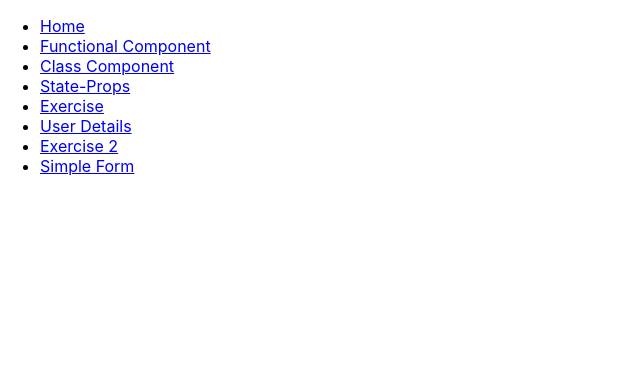
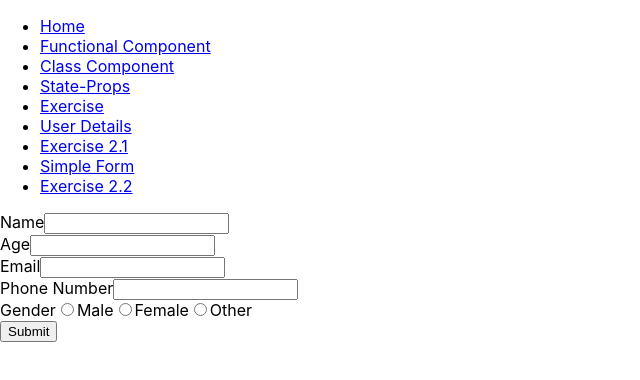
Before and after one commit to nikunjp-tatva/react-training, a React (Create React App) app: page /ex-2.2 in a window 1280 px wide. Shown: the top 380 px of the page, without its empty margins (0-640 px from the left). Built offline with nearby package versions, Linux system fonts and the light colour scheme.

Commit message:
add form using formik

```diff
--- a/package.json
+++ b/package.json
@@ -7,11 +7,13 @@
     "@testing-library/react": "^13.4.0",
     "@testing-library/user-event": "^13.5.0",
     "axios": "^1.6.2",
+    "formik": "^2.4.5",
     "react": "^18.2.0",
     "react-dom": "^18.2.0",
     "react-router-dom": "^6.20.0",
     "react-scripts": "5.0.1",
-    "web-vitals": "^2.1.4"
+    "web-vitals": "^2.1.4",
+    "yup": "^1.3.2"
   },
   "scripts": {
     "start": "react-scripts start",
--- a/src/App.js
+++ b/src/App.js
@@ -7,8 +7,9 @@ import Class from "./pages/Class";
 import StateProps from "./pages/StateProps";
 import NavBar from "./components/functional/NavBar";
 import UserDetails from "./pages/UserDetails";
-import EX2 from "./pages/EX2";
+import EX2_1 from "./pages/EX2_1";
 import FormComponent from "./components/form/FormComponent";
+import EX2_2 from "./pages/EX2_2";
 
 function App() {
   return (
@@ -22,8 +23,9 @@ function App() {
           <Route path="/state-props" element={<StateProps />} />
           <Route path="/ex-5" element={<EX5 />} />
           <Route path="/userDetails" element={<UserDetails />} />
-          <Route path="/ex-2" element={<EX2 />} />
+          <Route path="/ex-2.1" element={<EX2_1 />} />
           <Route path="/form" element={<FormComponent />} />
+          <Route path="/ex-2.2" element={<EX2_2 />} />
         </Routes>
       </div>
     </Router>
--- /dev/null
+++ b/src/components/form/FormikForm.js
@@ -0,0 +1,111 @@
+import React from "react";
+import { Formik, Form, Field, ErrorMessage } from "formik";
+import * as Yup from "yup";
+
+const validationSchema = Yup.object().shape({
+  name: Yup.string().required("Name is required"),
+  age: Yup.number()
+    .required("Age is required")
+    .min(18, "Must be at least 18")
+    .max(100, "Must be at most 100"),
+  email: Yup.string().email("Invalid email").required("Email is required"),
+  phoneNumber: Yup.string()
+    .matches(/^\d{10}$/, "Invalid phone number")
+    .required("Phone number is required"),
+  gender: Yup.string()
+    .oneOf(["male", "female", "other"], "Select gender")
+    .required("Gender is required"),
+});
+
+const initialValues = {
+  name: "",
+  age: "",
+  email: "",
+  gender: "",
+  phoneNumber: "",
+};
+
+const onSubmit = (values, action) => {
+  console.log(values);
+  action.resetForm();
+};
+const FormikForm = () => {
+  return (
+    <>
+      <Formik
+        initialValues={initialValues}
+        validationSchema={validationSchema}
+        onSubmit={onSubmit}
+      >
+        {() => (
+          <Form>
+            <div>
+              <label htmlFor="name">Name</label>
+              <Field type="text" name="name" />
+              <ErrorMessage
+                name="name"
+                component="div"
+                style={{ color: "red" }}
+              />
+            </div>
+
+            <div>
+              <label htmlFor="age">Age</label>
+              <Field type="number" name="age" />
+              <ErrorMessage
+                name="age"
+                component="div"
+                style={{ color: "red" }}
+              />
+            </div>
+
+            <div>
+              <label htmlFor="email">Email</label>
+              <Field type="email" name="email" />
+              <ErrorMessage
+                name="email"
+                component="div"
+                style={{ color: "red" }}
+              />
+            </div>
+
+            <div>
+              <label htmlFor="phoneNumber">Phone Number</label>
+              <Field type="text" name="phoneNumber" />
+              <ErrorMessage
+                name="phoneNumber"
+                component="div"
+                style={{ color: "red" }}
+              />
+            </div>
+
+            <div>
+              <label htmlFor="gender">Gender</label>
+              <label>
+                <Field type="radio" name="gender" value="male" />
+                Male
+              </label>
+              <label>
+                <Field type="radio" name="gender" value="female" />
+                Female
+              </label>
+              <label>
+                <Field type="radio" name="gender" value="other" />
+                Other
+              </label>
+              <ErrorMessage
+                name="gender"
+                component="div"
+                style={{ color: "red" }}
+              />
+            </div>
+
+            <button type="submit">Submit</button>
+          </Form>
+        )}
+      </Formik>
+    </>
+  );
+};
+
+export default FormikForm;
--- a/src/components/functional/NavBar.js
+++ b/src/components/functional/NavBar.js
@@ -24,10 +24,13 @@ const NavBar = () => {
           <Link to="/userDetails">User Details</Link>
         </li>
         <li>
-          <Link to="/ex-2">Exercise 2</Link>
+          <Link to="/ex-2.1">Exercise 2.1</Link>
         </li>
         <li>
           <Link to="/form">Simple Form</Link>
+        </li>
+        <li>
+          <Link to="/ex-2.2">Exercise 2.2</Link>
         </li>
       </ul>
     </nav>
--- a/src/pages/EX2.js
+++ b/src/pages/EX2_1.js
@@ -3,7 +3,7 @@ import React, { useEffect, useState } from "react";
 
 import UserTable from "../components/shared/UserTable";
 
-export default function EX2() {
+export default function EX2_1() {
   const [loading, setLoading] = useState(false);
   const [users, setUsers] = useState([]);
   const [filteredUsers, setFilteredUsers] = useState(users);
--- /dev/null
+++ b/src/pages/EX2_2.js
@@ -0,0 +1,6 @@
+import React from "react";
+import FormikForm from "../components/form/FormikForm";
+
+export default function EX2_2() {
+  return <FormikForm />;
+}
```
Also changed, not shown: 1 other file (tests, documents, lock files or other folders).
